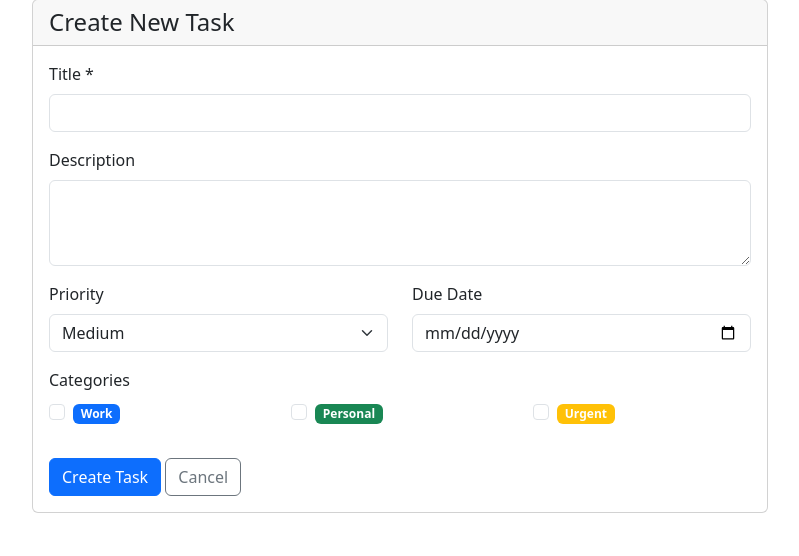
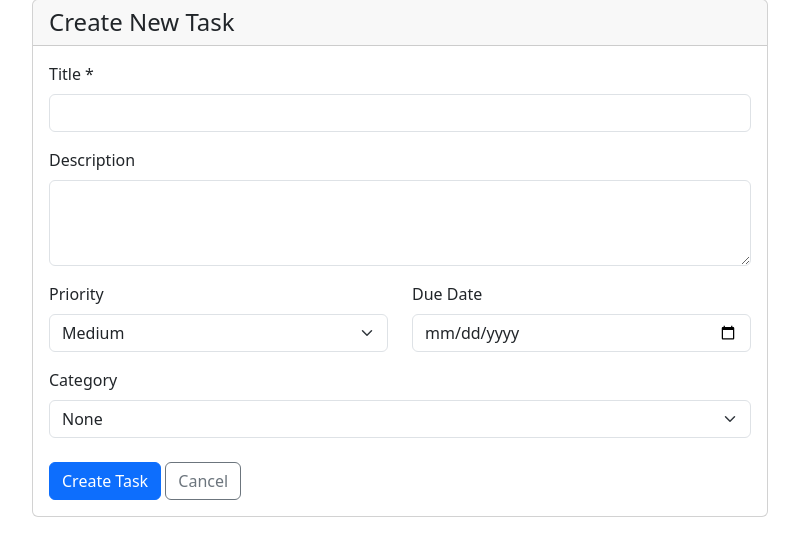
Before and after one commit to MohamedMuza/TaskManager, a Flask app: page /tasks/new in a window 1280 px wide. Shown: the part 145-701 px from the top of the page, without its empty margins (240-1039 px from the left). Run offline with Flask 3, Linux system fonts and the light colour scheme; the visitor is signed in with stand-in values (Sample User, id 1); some libraries are stand-ins or nearby versions.

Commit message:
fixed common errors

```diff
--- a/app.py
+++ b/app.py
@@ -21,6 +21,15 @@ app.config["TEMPLATES_AUTO_RELOAD"] = True
 # Configure database
 DATABASE = "database.db"
 
+# Helper function to get color for category
+CATEGORY_COLORS = {
+    'Work': '#e74c3c',
+    'Personal': '#2ecc71',
+    'Urgent': '#f39c12',
+}
+
+def get_category_color(category):
+    return CATEGORY_COLORS.get(category, '#3498db') if category else '#3498db'
 
 def get_db():
     try:
@@ -217,7 +226,7 @@ def tasks():
 
     # Base query
     query = """
-        SELECT t.id, t.title, t.description, t.priority, t.due_date, t.completed, t.created_at, t.updated_at
+        SELECT t.id, t.title, t.description, t.priority, t.due_date, t.completed, t.category, t.category_color, t.created_at, t.updated_at
         FROM tasks t
         WHERE t.user_id = ?
     """
@@ -272,8 +281,8 @@ def new_task():
         description = request.form.get("description", "")
         priority = request.form.get("priority", "medium")
         due_date = request.form.get("due_date", None)
-        category_ids = request.form.getlist("categories")
-
+        category = request.form.get("category", None)
+        category_color = get_category_color(category)
         # Validate data
         if not title:
             flash("Title is required", "error")
@@ -283,13 +292,10 @@ def new_task():
         try:
             now = datetime.now()
             db.execute("""
-                INSERT INTO tasks (user_id, title, description, priority, due_date, completed, created_at, updated_at)
-                VALUES (?, ?, ?, ?, ?, ?, ?, ?)
-            """, (user_id, title, description, priority, due_date, 0, now, now))
+                INSERT INTO tasks (user_id, title, description, priority, due_date, completed, category, category_color, created_at, updated_at)
+                VALUES (?, ?, ?, ?, ?, ?, ?, ?, ?, ?)
+            """, (user_id, title, description, priority, due_date, 0, category, category_color, now, now))
             db.commit()
-
-            # Get the newly created task's ID
-            task_id = db.execute("SELECT last_insert_rowid()").fetchone()[0]
 
             flash("Task created successfully!", "success")
             return redirect("/tasks")
@@ -319,7 +325,7 @@ def view_task(task_id):
     try:
         # Get task details
         task = db.execute("""
-            SELECT id, title, description, priority, due_date, completed, created_at, updated_at
+            SELECT id, title, description, priority, due_date, completed, category, category_color, created_at, updated_at
             FROM tasks
             WHERE id = ? AND user_id = ?
         """, (task_id, user_id)).fetchone()
@@ -361,7 +367,8 @@ def edit_task(task_id):
             priority = request.form.get("priority", "medium")
             due_date = request.form.get("due_date", None)
             completed = 1 if request.form.get("completed") else 0
-            category_ids = request.form.getlist("categories")
+            category = request.form.get("category", None)
+            category_color = get_category_color(category)
 
             # Validate data
             if not title:
@@ -372,17 +379,15 @@ def edit_task(task_id):
             now = datetime.now()
             db.execute("""
                 UPDATE tasks
-                SET title = ?, description = ?, priority = ?, due_date = ?, completed = ?, updated_at = ?
+                SET title = ?, description = ?, priority = ?, due_date = ?, completed = ?, category = ?, category_color = ?, updated_at = ?
                 WHERE id = ? AND user_id = ?
-            """, (title, description, priority, due_date, completed, now, task_id, user_id))
+            """, (title, description, priority, due_date, completed, category, category_color, now, task_id, user_id))
 
             db.commit()
             flash("Task updated successfully!", "success")
             return redirect(f"/tasks/{task_id}")
 
         # GET request - show the form with current values
-        # Get task categories
-
         return render_template("edit_task.html", task=task)
     except sqlite3.Error as e:
         flash(f"Database error: {e}", "error")
@@ -408,9 +413,6 @@ def delete_task(task_id):
         if not task:
             flash("Task not found", "error")
             return redirect("/tasks")
-
-        # Delete associations first
-        db.execute("DELETE FROM task_categories WHERE task_id = ?", (task_id,))
 
         # Delete task
         db.execute("DELETE FROM tasks WHERE id = ? AND user_id = ?", (task_id, user_id))
@@ -490,6 +492,18 @@ def quick_add_task():
         flash(f"Database error: {e}", "error")
         return redirect("/")
 
+@app.template_filter('format_datetime')
+def format_datetime(value, format='%Y-%m-%d %H:%M'):
+    if value is None:
+        return 'Unknown'
+
+    if isinstance(value, str):
+        try:
+            value = datetime.fromisoformat(value)
+        except:
+            return 'Unknown'
+
+    return value.strftime(format)
 
 if __name__ == "__main__":
     app.run(debug=True)
--- a/schema.sql
+++ b/schema.sql
@@ -19,6 +19,8 @@ CREATE TABLE tasks (
     priority TEXT DEFAULT 'medium',
     due_date DATE,
     completed BOOLEAN DEFAULT 0,
+    category TEXT CHECK(category IN ('Work', 'Personal', 'Urgent') OR category IS NULL),
+    category_color TEXT DEFAULT '#3498db',
     created_at DATETIME NOT NULL DEFAULT CURRENT_TIMESTAMP,
     updated_at DATETIME NOT NULL DEFAULT CURRENT_TIMESTAMP,
     FOREIGN KEY (user_id) REFERENCES users (id) ON DELETE CASCADE
--- a/templates/new_task.html
+++ b/templates/new_task.html
@@ -49,33 +49,13 @@
                     </div>
 
                     <div class="mb-3">
-                        <label class="form-label">Categories</label>
-                        <div class="row">
-                            <div class="col-md-4 col-sm-6 mb-2">
-                                <div class="form-check">
-                                    <input class="form-check-input" type="checkbox" name="categories[]" value="Work" id="categoryWork">
-                                    <label class="form-check-label" for="categoryWork">
-                                        <span class="badge bg-primary">Work</span>
-                                    </label>
-                                </div>
-                            </div>
-                            <div class="col-md-4 col-sm-6 mb-2">
-                                <div class="form-check">
-                                    <input class="form-check-input" type="checkbox" name="categories[]" value="Personal" id="categoryPersonal">
-                                    <label class="form-check-label" for="categoryPersonal">
-                                        <span class="badge bg-success">Personal</span>
-                                    </label>
-                                </div>
-                            </div>
-                            <div class="col-md-4 col-sm-6 mb-2">
-                                <div class="form-check">
-                                    <input class="form-check-input" type="checkbox" name="categories[]" value="Urgent" id="categoryUrgent">
-                                    <label class="form-check-label" for="categoryUrgent">
-                                        <span class="badge bg-warning">Urgent</span>
-                                    </label>
-                                </div>
-                            </div>
-                        </div>
+                        <label for="category" class="form-label">Category</label>
+                        <select class="form-select" id="category" name="category">
+                            <option value="">None</option>
+                            <option value="Work">Work</option>
+                            <option value="Personal">Personal</option>
+                            <option value="Urgent">Urgent</option>
+                        </select>
                     </div>
 
                     <div class="mt-4">
```
Also changed, not shown: models.py (deleted, +0 -23 lines), templates/dashboard.html (+11 -3 lines), templates/edit_task.html (+7 -27 lines), templates/tasks.html (+5 -3 lines), templates/view_task.html (+8 -3 lines), 1 other file.
